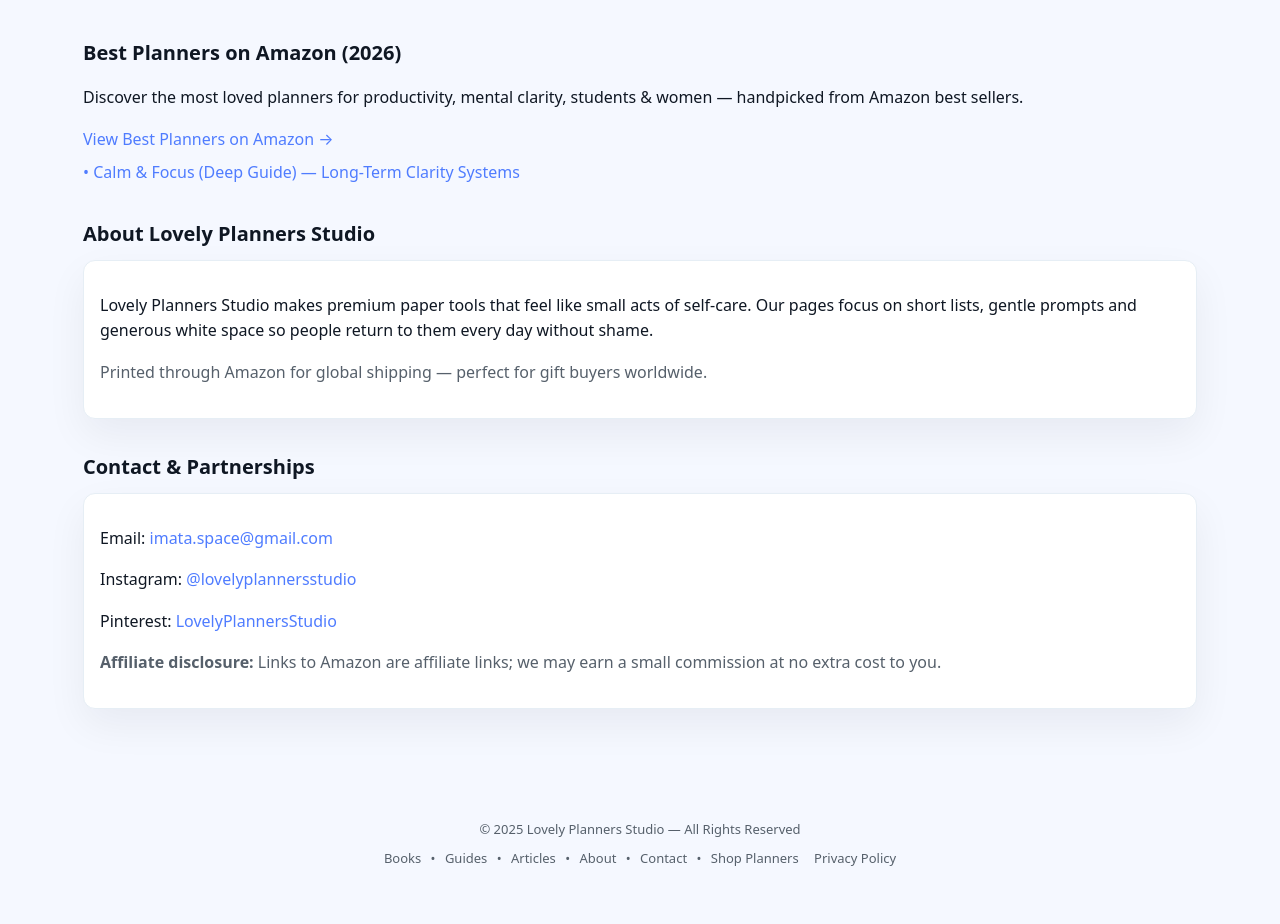
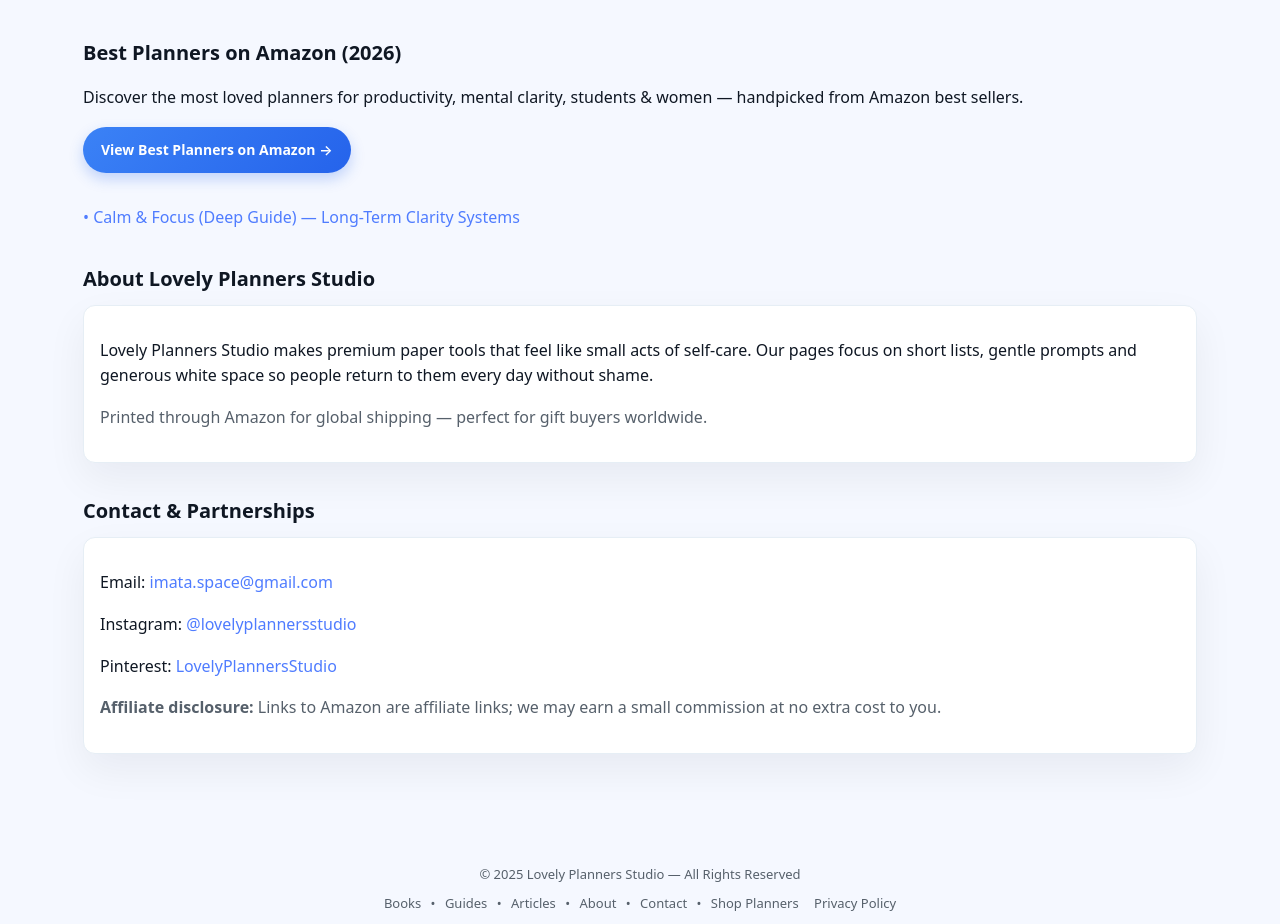
Before and after one commit to imataspace-hue/Lovely-Planners-Studio, a plain HTML site: page index.html in a window 1280 px wide. Shown: the part 8732-9656 px from the top of the page. Before the commit the page ends 9619 px from the top, so only its background shows below. Drawn offline with Linux system fonts and the light colour scheme.

Commit message:
Update index.html

```diff
--- a/index.html
+++ b/index.html
@@ -747,7 +747,39 @@ Best Daily Planners for Productivity & Mental Clarity (2026)
     Discover the most loved planners for productivity, mental clarity, students & women — handpicked from Amazon best sellers.
   </p>
   <a href="/best-planners-amazon-2026.html" class="btn-primary">
-    View Best Planners on Amazon →
+    <!-- CTA Button -->
+<div class="cta-wrapper">
+  <a href="https://www.lovelyplannersstudio.com/best-planners-amazon-2026.html"
+     class="cta-button"
+     title="View Best Planners on Amazon 2026">
+     View Best Planners on Amazon →
+  </a>
+</div>
+
+<style>
+.cta-wrapper {
+  margin: 16px 0 24px;
+}
+
+.cta-button {
+  display: inline-block;
+  background: linear-gradient(135deg, #3b82f6, #2563eb);
+  color: #ffffff;
+  padding: 12px 18px;
+  border-radius: 999px;
+  font-size: 14px;
+  font-weight: 600;
+  text-decoration: none;
+  box-shadow: 0 6px 14px rgba(37, 99, 235, 0.25);
+  transition: transform 0.2s ease, box-shadow 0.2s ease;
+}
+
+.cta-button:hover {
+  transform: translateY(-1px);
+  box-shadow: 0 10px 20px rgba(37, 99, 235, 0.35);
+  text-decoration: none;
+}
+</style>
   </a>
   </section>
 
```
